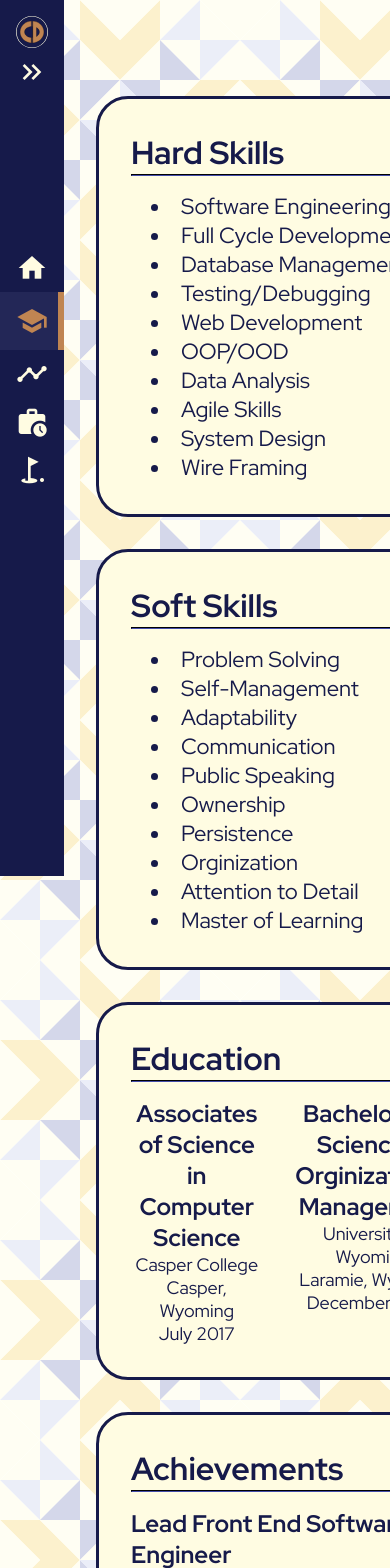
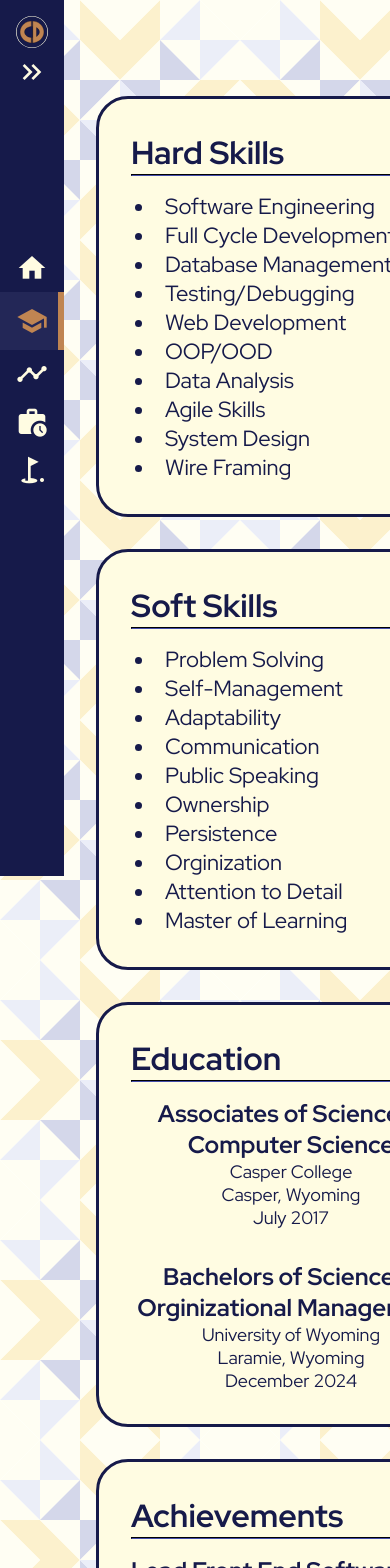
Before and after one commit to caledep/caledep.github.io, a Vue app: page /education in a window 390 px wide. Shown: the top 1568 px of the page. Built offline with nearby package versions, Linux system fonts and the light colour scheme.

Commit message:
small adjustments for mobile view

```diff
--- a/src/views/Education.vue
+++ b/src/views/Education.vue
@@ -248,5 +248,14 @@ main {
          padding-top: 1rem;
       }
    }
+   @media (max-width:768px) {
+      li {
+         padding-left: 4px;
+      }
+      .degrees {
+         display: flex;
+         flex-direction: column;
+      }
+   }
 }
 </style>
```
Lines whose indentation alone changed are shown as unchanged.
